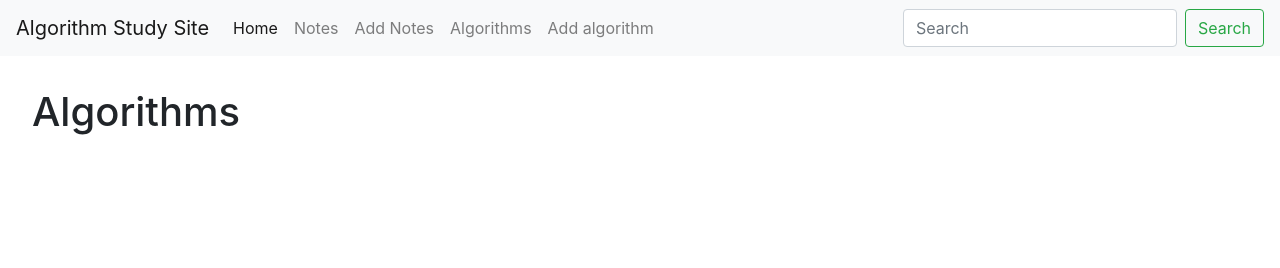
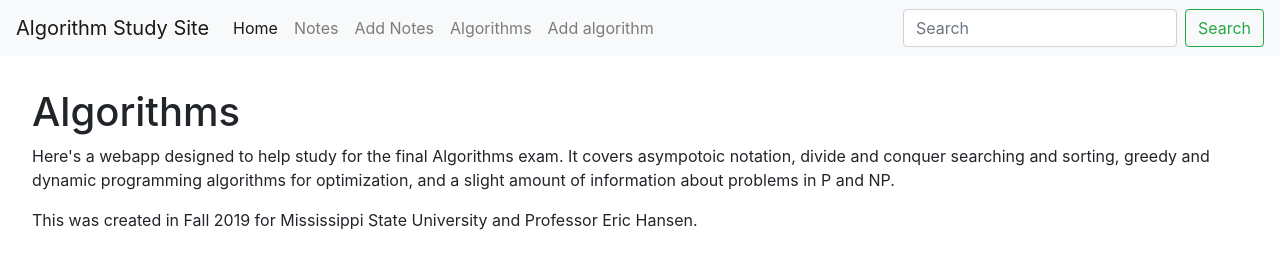
Before and after one commit to claudiaareneee/AlgorithmStudySite, a website: page index.html in a window 1280 px wide. Drawn offline with nearby package versions, Linux system fonts and the light colour scheme; no server answers.

Commit message:
added heroku

```diff
--- a/index.html
+++ b/index.html
@@ -51,6 +51,11 @@
 
     <div class="main-content">
         <h1>Algorithms</h1>
+        <p>Here's a webapp designed to help study for the final Algorithms exam.
+            It covers asympotoic notation, divide and conquer searching and sorting,
+            greedy and dynamic programming algorithms for optimization, and a slight
+            amount of information about problems in P and NP.</p>
+        <p>This was created in Fall 2019 for Mississippi State University and Professor Eric Hansen.</p>
     </div>
 
 
--- a/notes.js
+++ b/notes.js
@@ -25,8 +25,8 @@ var creatNoteCard = function(note, id){
     cardbody.className = "card-body";
 
     header.innerHTML = note.title;
-
-    notes.innerHTML = note.notemessage;
+    var notesText = note.notemessage.replace(/\n/g, "<br />");
+    notes.innerHTML = notesText;
 
     icon.addEventListener('click', () => {
         sessionStorage.setItem('editNotesId', id);
--- a/package.json
+++ b/package.json
@@ -6,6 +6,7 @@
   "dependencies": {
     "express": "^4.17.1",
     "firebase": "^7.5.2",
+    "heroku": "^7.35.0",
     "socket.io": "^2.3.0"
   },
   "devDependencies": {},
```
Also changed, not shown: 1 other file.
